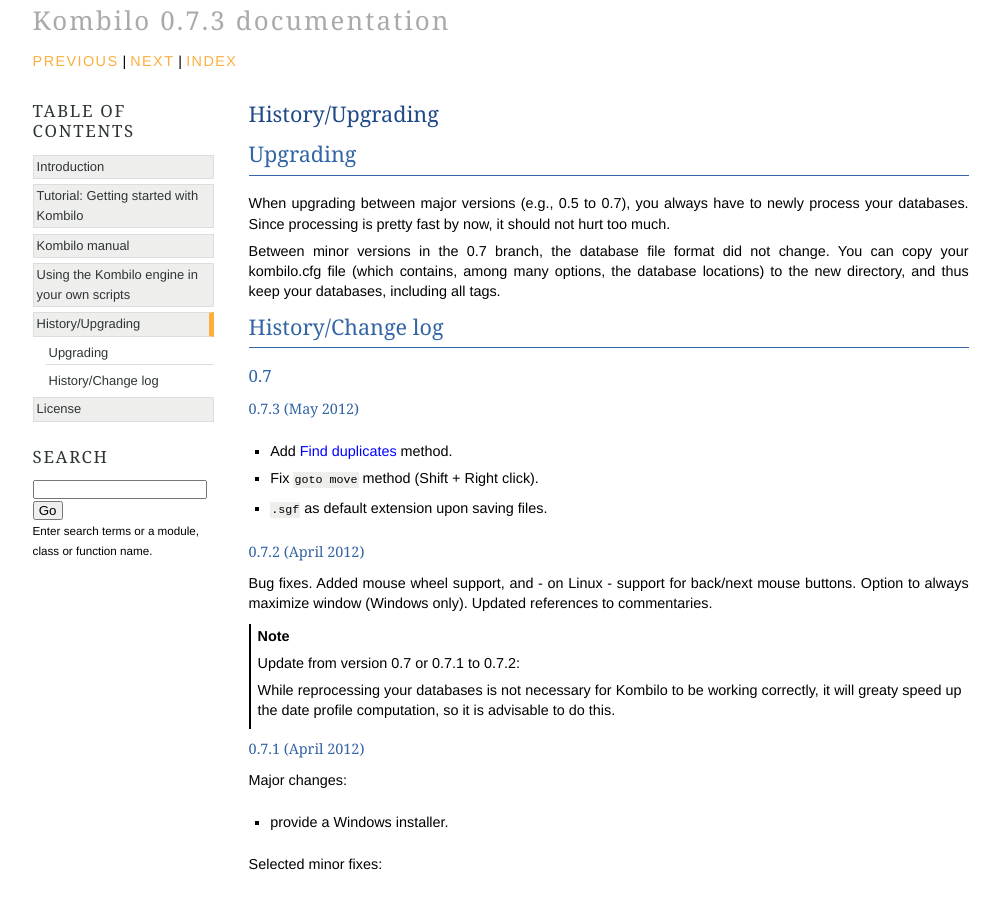
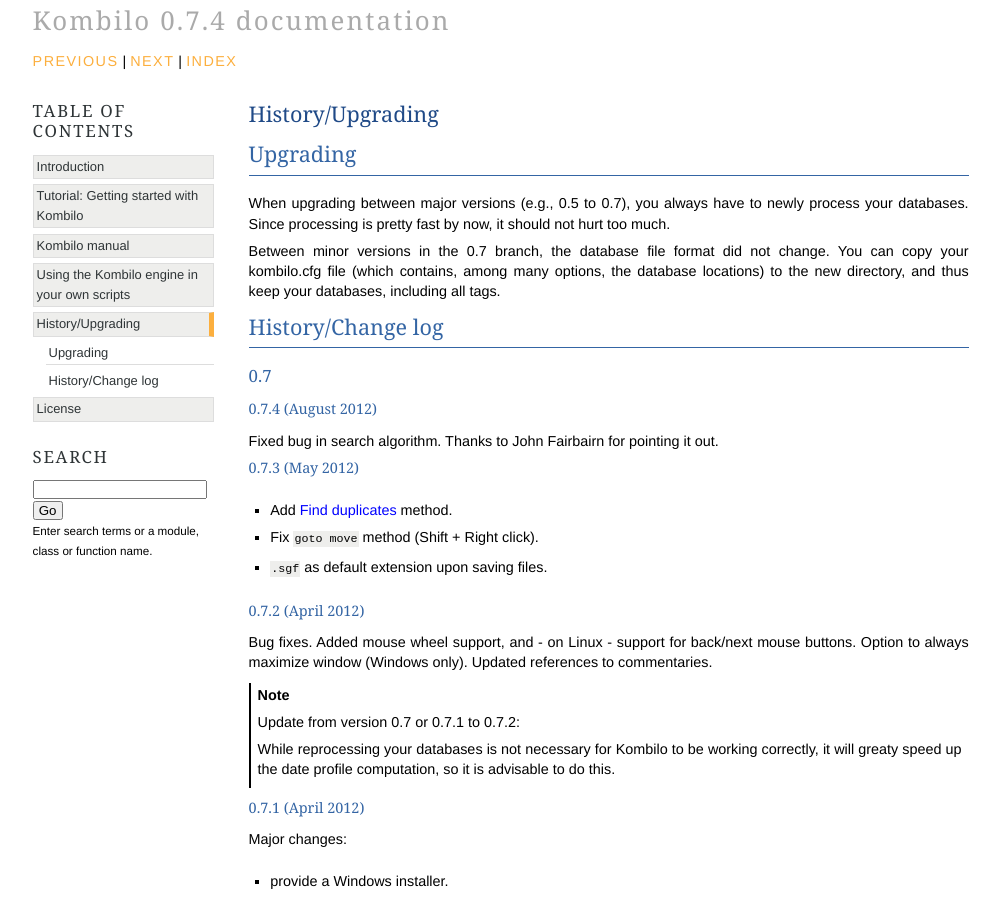
Before and after one commit to ugoertz/kombilo, a Sphinx documentation site: the page built from doc/history.rst, in a window 1280 px wide and 900 px high. Shown: the whole window, without its empty margins (125-1125 px from the left). Built offline with Sphinx 7.4.7, drawn with Linux system fonts in a browser that asks for light colours.

Commit message:
Push version number to 0.7.4

```diff
--- a/doc/conf.py
+++ b/doc/conf.py
@@ -53,7 +53,7 @@
 # The short X.Y version.
 version = '0.7'
 # The full version, including alpha/beta/rc tags.
-release = '0.7.3'
+release = '0.7.4'
 
 # The language for content autogenerated by Sphinx. Refer to documentation
 # for a list of supported languages.
--- a/doc/history.rst
+++ b/doc/history.rst
@@ -25,6 +25,11 @@
 
 0.7
 ---
+
+0.7.4 (August 2012)
+^^^^^^^^^^^^^^^^^^^
+
+Fixed bug in search algorithm. Thanks to John Fairbairn for pointing it out.
 
 0.7.3 (May 2012)
 ^^^^^^^^^^^^^^^^
--- a/fabfile.py
+++ b/fabfile.py
@@ -26,13 +26,13 @@
             local('cp sphinx.sty _build/latex/')
     with lcd('/home/ug/devel/k07-bb/doc/_build/latex/'):
         local('make all-pdf')
-        local('mv Kombilo.pdf kombilo-0.7.3.pdf')
+        local('mv Kombilo.pdf kombilo-0.7.4.pdf')
 
 
 def deploy_targz():
     with lcd('/home/ug/devel'):
         local('mkdir kombilo')
-        local('rm -f kombilo-0.7.3.tar.gz')
+        local('rm -f kombilo-0.7.4.tar.gz')
         local('hg clone k07-bb kombilo')
     with lcd('/home/ug/devel/kombilo/'):
         local('hg update v0.7')
@@ -55,7 +55,7 @@
         local('rm -rf .hg')
         local('rm -f fabfile.py')
     with lcd('/home/ug/devel'):
-        local('tar cfz kombilo-0.7.3.tar.gz kombilo')
+        local('tar cfz kombilo-0.7.4.tar.gz kombilo')
         local('rm -rf kombilo')
 
 
```
Also changed, not shown: doc/manual.rst (+4 -4 lines), 3 other files.
